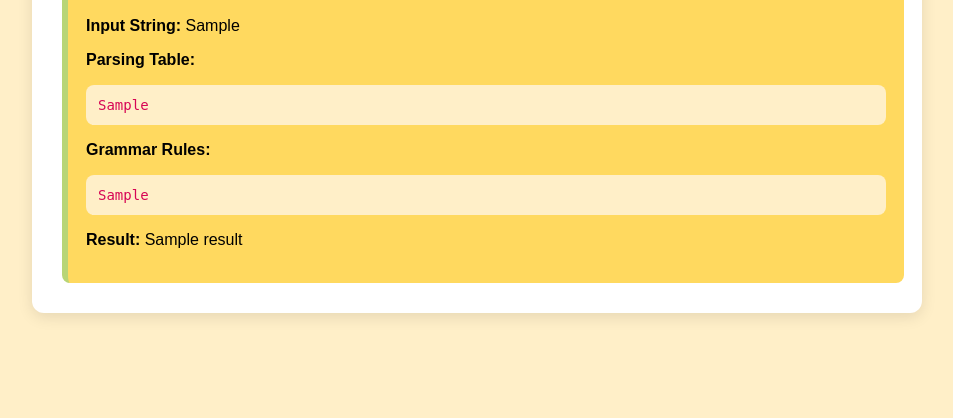
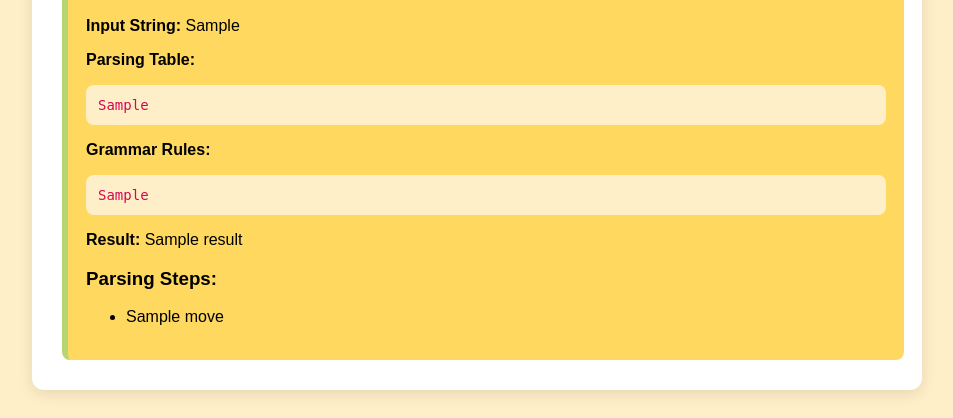
Before and after one commit to SHIVANSH-A/SLR-parser, a Flask app: template templates/index.html in a window 1280 px wide. Shown: the part 685-1103 px from the top of the page, without its empty margins (163-1116 px from the left). Before the commit the page ends 1002 px from the top, so only its background shows below. Run offline with Flask 3, Linux system fonts and the light colour scheme; the template is opened without the code that fills it: most values are stand-ins (such as "Sample title", 1, 10 or a date in 2020); some libraries are stand-ins or nearby versions.

Commit message:
Updated UI

```diff
--- a/templates/index.html
+++ b/templates/index.html
@@ -34,6 +34,15 @@
                 <p><strong>Grammar Rules:</strong></p>
                 <pre>{{ grammar_rules_input }}</pre>
                 <p><strong>Result:</strong> {{ result }}</p>
+
+                {% if moves %}
+                    <h3>Parsing Steps:</h3>
+                    <ul>
+                        {% for move in moves %}
+                            <li>{{ move }}</li>
+                        {% endfor %}
+                    </ul>
+                {% endif %}
             </div>
         {% endif %}
     </div>
```
